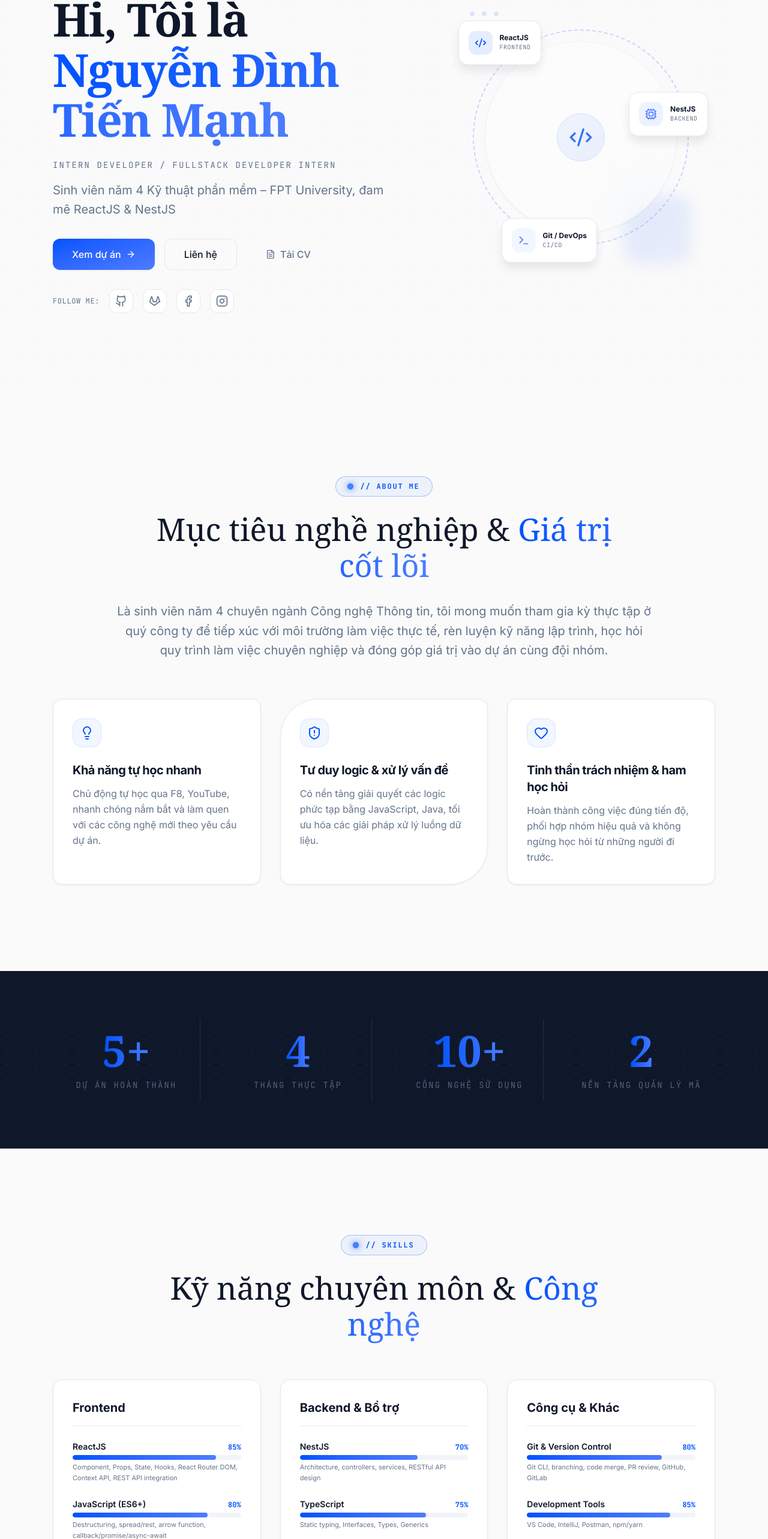
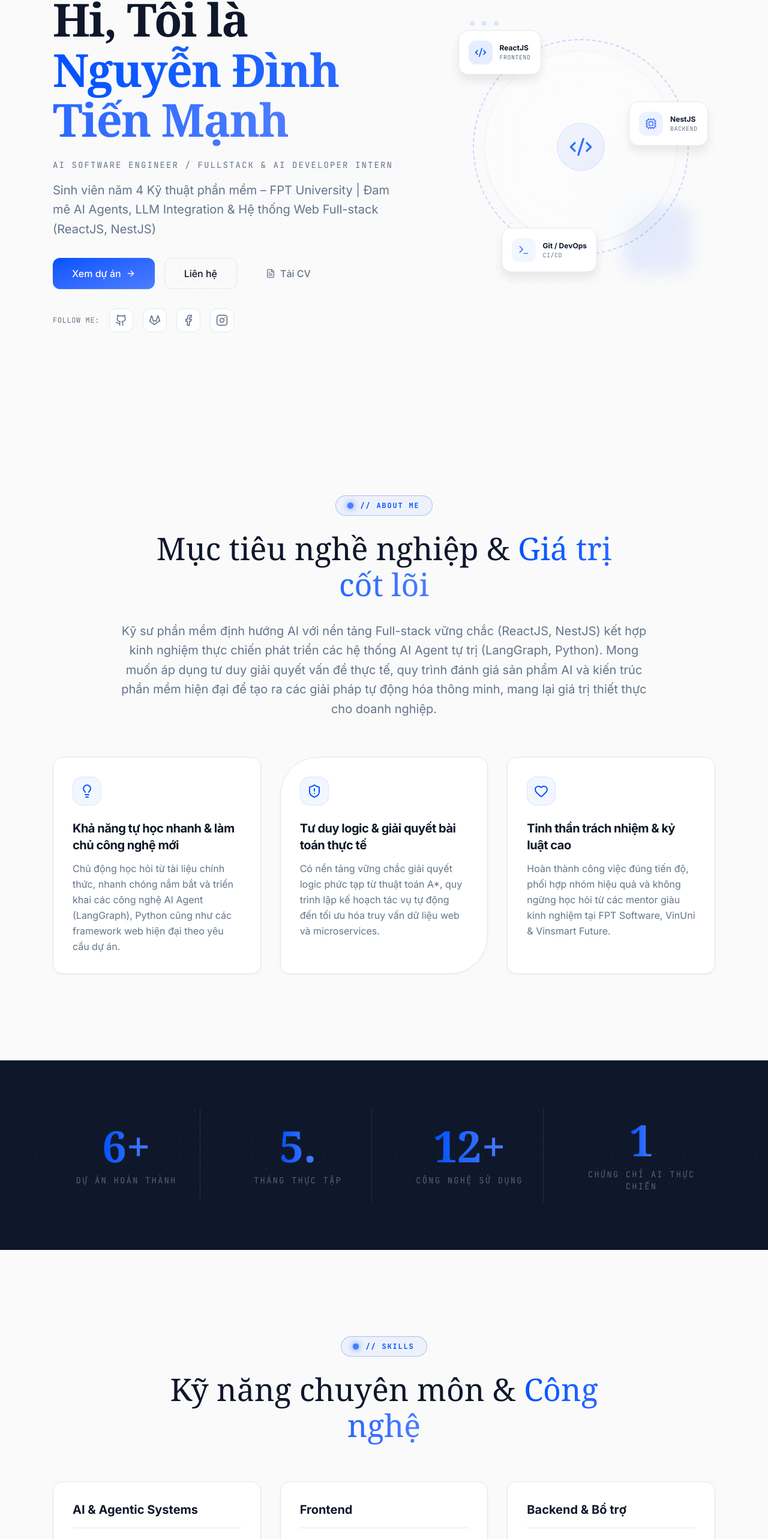
Before and after one commit to 30MUNH/Personal-Website, a React (Vite) app: page / in a window 1280 px wide. Shown: the part 192-2758 px from the top of the page at 60% size. Built offline with nearby package versions, Linux system fonts and the light colour scheme; a web font is replaced by a local one.

Commit message:
feat(data): cập nhật dữ liệu portfolio với VSF, VinUni AI20K và RoboPlanner

```diff
--- a/src/data/portfolio.js
+++ b/src/data/portfolio.js
@@ -1,8 +1,8 @@
 export const portfolioData = {
   personalInfo: {
     fullName: "Nguyễn Đình Tiến Mạnh",
-    titles: ["Intern Developer", "Fullstack Developer Intern"],
-    tagline: "Sinh viên năm 4 Kỹ thuật phần mềm – FPT University, đam mê ReactJS & NestJS",
+    titles: ["AI Software Engineer", "Fullstack & AI Developer Intern"],
+    tagline: "Sinh viên năm 4 Kỹ thuật phần mềm – FPT University | Đam mê AI Agents, LLM Integration & Hệ thống Web Full-stack (ReactJS, NestJS)",
     cvLink: "/CV_NguyenDinhTienManh.pdf", // Real downloadable CV file path
     socials: {
       github: "https://github.com/30MUNH",
@@ -14,61 +14,82 @@ export const portfolioData = {
     }
   },
   about: {
-    objective: "Là sinh viên năm 4 chuyên ngành Công nghệ Thông tin, tôi mong muốn tham gia kỳ thực tập ở quý công ty để tiếp xúc với môi trường làm việc thực tế, rèn luyện kỹ năng lập trình, học hỏi quy trình làm việc chuyên nghiệp và đóng góp giá trị vào dự án cùng đội nhóm.",
+    objective: "Kỹ sư phần mềm định hướng AI với nền tảng Full-stack vững chắc (ReactJS, NestJS) kết hợp kinh nghiệm thực chiến phát triển các hệ thống AI Agent tự trị (LangGraph, Python). Mong muốn áp dụng tư duy giải quyết vấn đề thực tế, quy trình đánh giá sản phẩm AI và kiến trúc phần mềm hiện đại để tạo ra các giải pháp tự động hóa thông minh, mang lại giá trị thiết thực cho doanh nghiệp.",
     strengths: [
       {
         id: "strength-1",
-        title: "Khả năng tự học nhanh",
-        description: "Chủ động tự học qua F8, YouTube, nhanh chóng nắm bắt và làm quen với các công nghệ mới theo yêu cầu dự án."
+        title: "Khả năng tự học nhanh & làm chủ công nghệ mới",
+        description: "Chủ động học hỏi từ tài liệu chính thức, nhanh chóng nắm bắt và triển khai các công nghệ AI Agent (LangGraph), Python cũng như các framework web hiện đại theo yêu cầu dự án."
       },
       {
         id: "strength-2",
-        title: "Tư duy logic & xử lý vấn đề",
-        description: "Có nền tảng giải quyết các logic phức tạp bằng JavaScript, Java, tối ưu hóa các giải pháp xử lý luồng dữ liệu."
+        title: "Tư duy logic & giải quyết bài toán thực tế",
+        description: "Có nền tảng vững chắc giải quyết logic phức tạp từ thuật toán A*, quy trình lập kế hoạch tác vụ tự động đến tối ưu hóa truy vấn dữ liệu web và microservices."
       },
       {
         id: "strength-3",
-        title: "Tinh thần trách nhiệm & ham học hỏi",
-        description: "Hoàn thành công việc đúng tiến độ, phối hợp nhóm hiệu quả và không ngừng học hỏi từ những người đi trước."
+        title: "Tinh thần trách nhiệm & kỷ luật cao",
+        description: "Hoàn thành công việc đúng tiến độ, phối hợp nhóm hiệu quả và không ngừng học hỏi từ các mentor giàu kinh nghiệm tại FPT Software, VinUni & Vinsmart Future."
       }
     ]
   },
   stats: [
-    { value: "5+", label: "Dự án hoàn thành" },
-    { value: "4", label: "Tháng thực tập" },
-    { value: "10+", label: "Công nghệ sử dụng" },
-    { value: "2", label: "Nền tảng quản lý mã" }
+    { value: "6+", label: "Dự án hoàn thành" },
+    { value: "5.5", label: "Tháng thực tập" },
+    { value: "12+", label: "Công nghệ sử dụng" },
+    { value: "1", label: "Chứng chỉ AI thực chiến" }
   ],
   skills: [
+    {
+      category: "AI & Agentic Systems",
+      items: [
+        { name: "AI Agents & Workflows", level: 80, details: "LangGraph, LangChain, ReAct / Plan-and-Execute loop, Tool Calling, State Machine" },
+        { name: "Python & AI Ecosystem", level: 85, details: "Python 3.11, FastAPI, WebSocket, PyBullet Simulation, LLM APIs (Claude, Gemini, Ollama)" },
+        { name: "AI Evaluation & Guardrails", level: 75, details: "Oracle Evaluation, Invariant Checking, Prompt Tuning, Benchmarking" }
+      ]
+    },
     {
       category: "Frontend",
       items: [
         { name: "ReactJS", level: 85, details: "Component, Props, State, Hooks, React Router DOM, Context API, REST API integration" },
-        { name: "JavaScript (ES6+)", level: 80, details: "Destructuring, spread/rest, arrow function, callback/promise/async-await" },
-        { name: "HTML5 & CSS3", level: 80, details: "Flexbox, Grid, Responsive, Bootstrap, Tailwind CSS" }
+        { name: "JavaScript (ES6+) & TypeScript", level: 80, details: "Destructuring, async-await, static typing, interfaces, generics" },
+        { name: "HTML5, CSS3 & Tailwind CSS", level: 85, details: "Flexbox, Grid, Responsive Design, Tailwind CSS, Modern UI/UX" }
       ]
     },
     {
       category: "Backend & Bổ trợ",
       items: [
-        { name: "NestJS", level: 70, details: "Architecture, controllers, services, RESTful API design" },
-        { name: "TypeScript", level: 75, details: "Static typing, Interfaces, Types, Generics" },
-        { name: "Java (OOP)", level: 70, details: "Exception handling, collection framework, OOP principles" },
-        { name: "PHP", level: 60, details: "Basic web programming, database integration" }
+        { name: "NestJS", level: 75, details: "Architecture, controllers, services, RESTful API design, Dependency Injection" },
+        { name: "Databases (MongoDB / PostgreSQL)", level: 75, details: "Data modeling, CRUD optimization, indexing, session management" },
+        { name: "Java (OOP) & PHP", level: 65, details: "OOP principles, exception handling, collections framework, basic web development" }
       ]
     },
     {
-      category: "Công cụ & Khác",
+      category: "Công cụ & Quy trình",
       items: [
-        { name: "Git & Version Control", level: 80, details: "Git CLI, branching, code merge, PR review, GitHub, GitLab" },
-        { name: "Development Tools", level: 85, details: "VS Code, IntelliJ, Postman, npm/yarn" },
-        { name: "Automation Testing", level: 50, details: "Tìm hiểu sơ bộ và nắm vững khái niệm kiểm thử tự động" }
+        { name: "Git & Version Control", level: 85, details: "Git CLI, branching, code merge, PR review, GitHub, GitLab" },
+        { name: "Development & Testing Tools", level: 85, details: "VS Code, Postman, pytest, Playwright E2E, Docker basics" },
+        { name: "Phương pháp & Tiêu chuẩn", level: 80, details: "Agile/Scrum, Code Review, Linting, Khung năng lực SFIA" }
       ]
     }
   ],
   experience: [
     {
-      id: "exp-1",
+      id: "exp-vsf",
+      company: "Vinsmart Future (VSF)",
+      role: "AI Intern",
+      period: "Tháng 7/2026 – Tháng 8/2026 (6 tuần)",
+      project: {
+        name: "Đánh giá chất lượng sản phẩm & AI Technical Challenges",
+        details: [
+          "Tham gia quy trình đánh giá chất lượng sản phẩm AI (AI Product Evaluation & Quality Assessment), đo lường độ chính xác và khả năng ứng dụng thực tế.",
+          "Nghiên cứu, phân tích và thực hiện các thử thách kỹ thuật (technical challenges) chuyên sâu do Mentor đề ra, tối ưu hóa luồng xử lý và nâng cao hiệu năng mô hình.",
+          "Phối hợp cùng đội ngũ kỹ sư tại VSF trong việc kiểm thử các kịch bản tương tác người dùng - AI và hoàn thiện tiêu chuẩn nghiệm thu sản phẩm."
+        ]
+      }
+    },
+    {
+      id: "exp-fpt",
       company: "FPT Software",
       role: "Fullstack Developer Intern",
       period: "Tháng 1/2026 – Tháng 4/2026",
@@ -87,9 +108,30 @@ export const portfolioData = {
     institution: "Trường Đại học FPT (FPT University)",
     major: "Kỹ thuật phần mềm",
     period: "2023 – Nay",
-    details: "Chương trình đào tạo chuyên sâu về Công nghệ thông tin, Quy trình phát triển phần mềm, kiến thức vững chắc về OOP, cấu trúc dữ liệu giải thuật, cơ sở dữ liệu."
+    details: "Chương trình đào tạo chuyên sâu về Công nghệ thông tin, Quy trình phát triển phần mềm, kiến thức vững chắc về OOP, cấu trúc dữ liệu giải thuật, cơ sở dữ liệu.",
+    certifications: [
+      {
+        id: "cert-ai20k",
+        name: "Chứng chỉ Đào tạo Nhân tài AI Thực chiến",
+        issuer: "Tập đoàn Vingroup & Trường Đại học VinUni đồng cấp",
+        period: "2026",
+        level: "Khung năng lực toàn cầu SFIA (Level 3 - 4)",
+        details: "Chương trình đào tạo nhân tài 12 tuần full-time (6 tuần học tập chuyên sâu tại VinUni & 6 tuần thực chiến doanh nghiệp tại VSF) về AI Agents, ReAct loop, giải quyết bài toán thực tế với độ chính xác cao."
+      }
+    ]
   },
   projects: [
+    {
+      id: "proj-roboplanner",
+      name: "RoboPlanner (AI20K-162)",
+      role: "AI Agent Developer",
+      tagline: "Agent lập kế hoạch tác vụ robot kho bằng tiếng Việt",
+      featured: true,
+      description: "Hệ thống AI Agent tự trị điều khiển robot kho dựa trên LangGraph với chu trình khép kín (parse → perceive → plan → act → observe → replan). Đọc trạng thái thật từ mô phỏng PyBullet 3D/MuJoCo/2D Grid, tool-calling chính xác, tự replan dưới 50ms khi gặp vật cản. Đạt 100% đúng cho các ca bất khả thi và 0% hallucinated done qua hệ thống oracle độc lập kiểm chứng, vượt qua 346 automated tests.",
+      techs: ["LangGraph", "Python", "Claude API", "PyBullet", "FastAPI", "Three.js"],
+      link: "https://github.com/AI20K-Build-Cohort-2/C2-App-022.git",
+      demo: "https://ai20k-robot-planner.onrender.com"
+    },
     {
       id: "proj-railgo",
       name: "RailGo",
```
